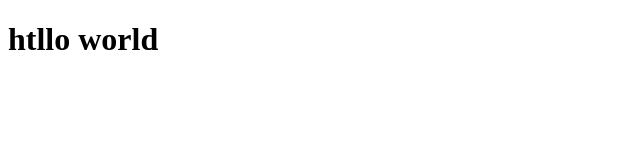
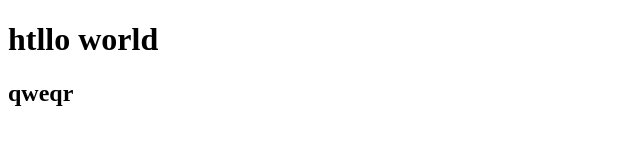
Before and after one commit to utyaev/progect, a plain HTML site: page index.html in a window 1280 px wide. Shown: the whole page, without its empty margins (0-640 px from the left). Drawn offline with Linux system fonts and the light colour scheme.

Commit message:
index.html mod

```diff
--- a/index.html
+++ b/index.html
@@ -8,5 +8,6 @@
 </head>
 <body>
     <h1>htllo world</h1>
+    <h2>qweqr</h2>
 </body>
 </html>
```
